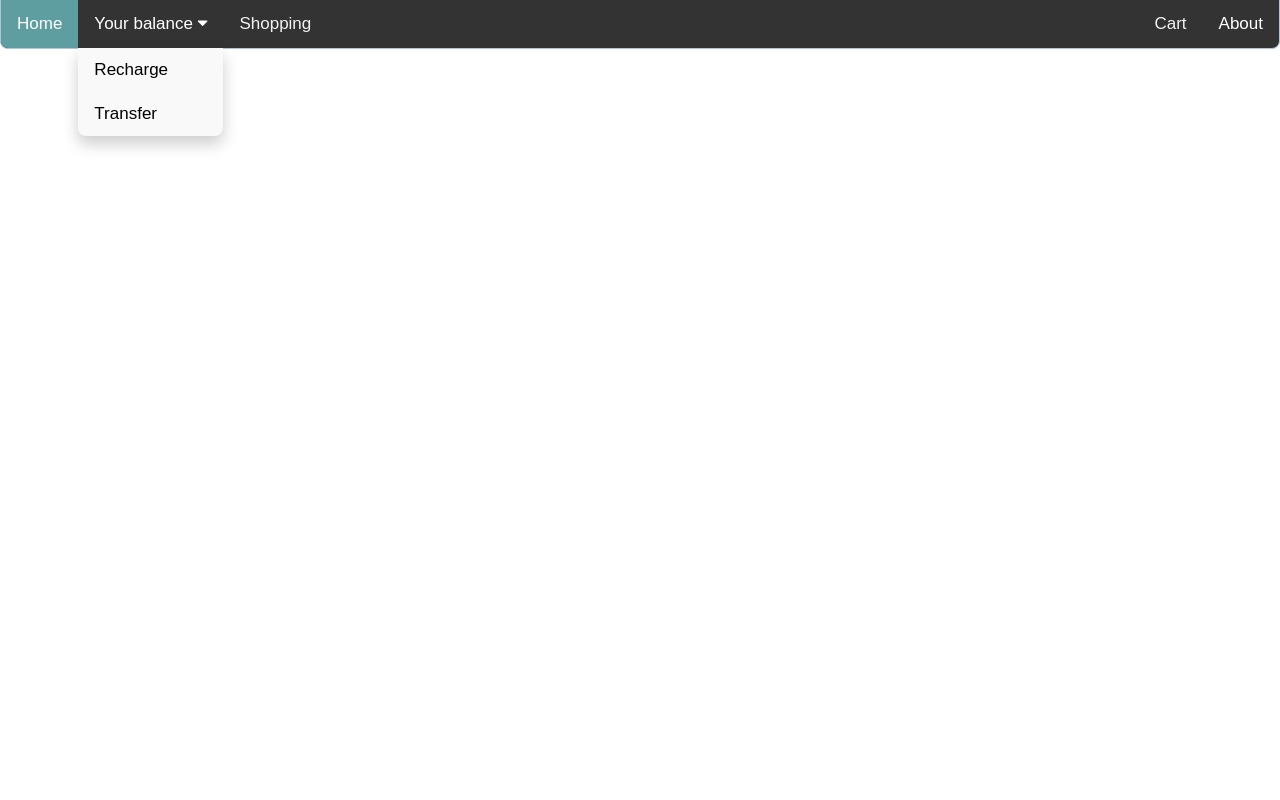
After one commit to moriarty3k/thit-cho-cham-mam-tom, a PHP site: page /navbar.php in a window 1280 px wide, after a click on "Your balance". The commit adds this page. Run offline with PHP 8.4, Linux system fonts and the light colour scheme.

Commit message:
add navbar and admin

```diff
--- /dev/null
+++ b/navbar.php
@@ -0,0 +1,199 @@
+<?php
+
+?>
+<html>
+<head>
+<meta name="viewport" content="width=device-width, initial-scale=1">
+<link rel="stylesheet" href="https://cdnjs.cloudflare.com/ajax/libs/font-awesome/4.7.0/css/font-awesome.min.css">
+<style>
+body {
+  margin: 0;
+  font-family: Arial, Helvetica, sans-serif;
+}
+
+.topnav {
+  overflow: hidden;
+  background-color: #333;
+  border: 1px solid #B0C4DE;
+  border-top: none;
+  border-radius: 0px 0px 8px 8px ;
+}
+
+.topnav a {
+  float: left;
+  display: block;
+  color: #f2f2f2;
+  text-align: center;
+  padding: 14px 16px;
+  text-decoration: none;
+  font-size: 17px;
+}
+
+.topnav a:hover {
+  background-color: #ddd;
+  color: black;
+}
+
+.topnav a.active {
+  background-color: #5F9EA0;
+  color: white;
+}
+
+.topnav .icon {
+  display: none;
+}
+.dropdown {
+  float: left;
+  overflow: hidden;
+}
+
+.dropdown .dropbtn {
+  cursor: pointer;
+  font-size: 17px;
+  border: none;
+  outline: none;
+  color: white;
+  padding: 14px 16px;
+  background-color: inherit;
+  font-family: inherit;
+  margin: 0;
+}
+
+.navbar a:hover, .dropdown:hover .dropbtn, .dropbtn:focus {
+  background-color: salmon;
+}
+
+.dropdown-content {
+  display: none;
+  position: absolute;
+  background-color: #f9f9f9;
+  min-width: 145px;
+  box-shadow: 0px 8px 16px 0px rgba(0,0,0,0.2);
+  z-index: 1;
+  border-radius: 0px 0px 8px 8px ;
+}
+.dropdown-content-2 {
+  float: right;
+  display: none;
+  right: 0;
+  position: absolute;
+  background-color: #f9f9f9;
+  min-width: 120px;
+  box-shadow: 0px 8px 16px 0px rgba(0,0,0,0.2);
+  z-index: 1;
+  border-radius: 0px 0px 8px 8px ;
+}
+.dropdown-content-2 a {
+  float: none;
+  color: black;
+  padding: 12px 16px;
+  text-decoration: none;
+  display: block;
+  text-align: right;
+}
+
+.dropdown-content-2 a:hover {
+  background-color: #eee;
+}
+
+.dropdown-content a {
+  float: none;
+  color: black;
+  padding: 12px 16px;
+  text-decoration: none;
+  display: block;
+  text-align: left;
+}
+
+.dropdown-content a:hover {
+  background-color: #eee;
+}
+
+.show {
+  display: block;
+}
+
+@media screen and (max-width: 600px) {
+  .topnav a:not(:first-child) {display: none;}
+  .topnav a.icon {
+    float: right;
+    display: block;
+  }
+}
+
+@media screen and (max-width: 600px) {
+  .topnav.responsive {position: relative;}
+  .topnav.responsive .icon {
+    position: absolute;
+    right: 0;
+    top: 0;
+  }
+  .topnav.responsive a {
+    float: none;
+    display: block;
+    text-align: left;
+  }
+}
+</style>
+</head>
+<body>
+
+<div class="topnav" id="myTopnav">
+  <a href="index.php" class="active">Home</a>
+  <div class="dropdown" >
+    <button class="dropbtn" onclick="myFunction()">Your balance
+      <i class="fa fa-caret-down"></i>
+    </button>
+    <div class="dropdown-content" id="balance">
+        <a href="recharge.php">Recharge</a>
+        <a href="transfer.php">Transfer</a>
+    </div>
+  </div>
+  <a href="product.php">Shopping</a>
+
+  <div style="float: right;" class="dropdown">
+    <button class="dropbtn" onclick="myFunction2()">About
+    </button>
+    <div class="dropdown-content-2" id="about">
+        <a href="#.php">abc</a>
+        <a href="index.php?logout='1'" style="color: red;">Logout</a>
+    </div>
+  </div>
+  <a style="float: right" href="cart.php">Cart</a>
+
+</div>
+
+<script>
+/* When the user clicks on the button,
+toggle between hiding and showing the dropdown content */
+function myFunction() {
+  document.getElementById("balance").classList.toggle("show");
+}
+// Close the dropdown if the user clicks outside of it
+window.onclick = function(e) {
+  if (!e.target.matches('.dropbtn')) {
+  var myDropdown = document.getElementById("balance");
+    if (myDropdown.classList.contains('show')) {
+      myDropdown.classList.remove('show');
+    }
+  }
+}
+
+function myFunction2() {
+  document.getElementById("about").classList.toggle("show");
+}
+// Close the dropdown if the user clicks outside of it
+window.onclick = function(e) {
+  if (!e.target.matches('.dropbtn')) {
+  var myDropdown = document.getElementById("balance");
+    if (myDropdown.classList.contains('show')) {
+      myDropdown.classList.remove('show');
+    }
+  }
+}
+
+
+</script>
+
+</body>
+</html>
```
Also changed, not shown: admin.php (+57 -3 lines), index.php (+3 -5 lines).
